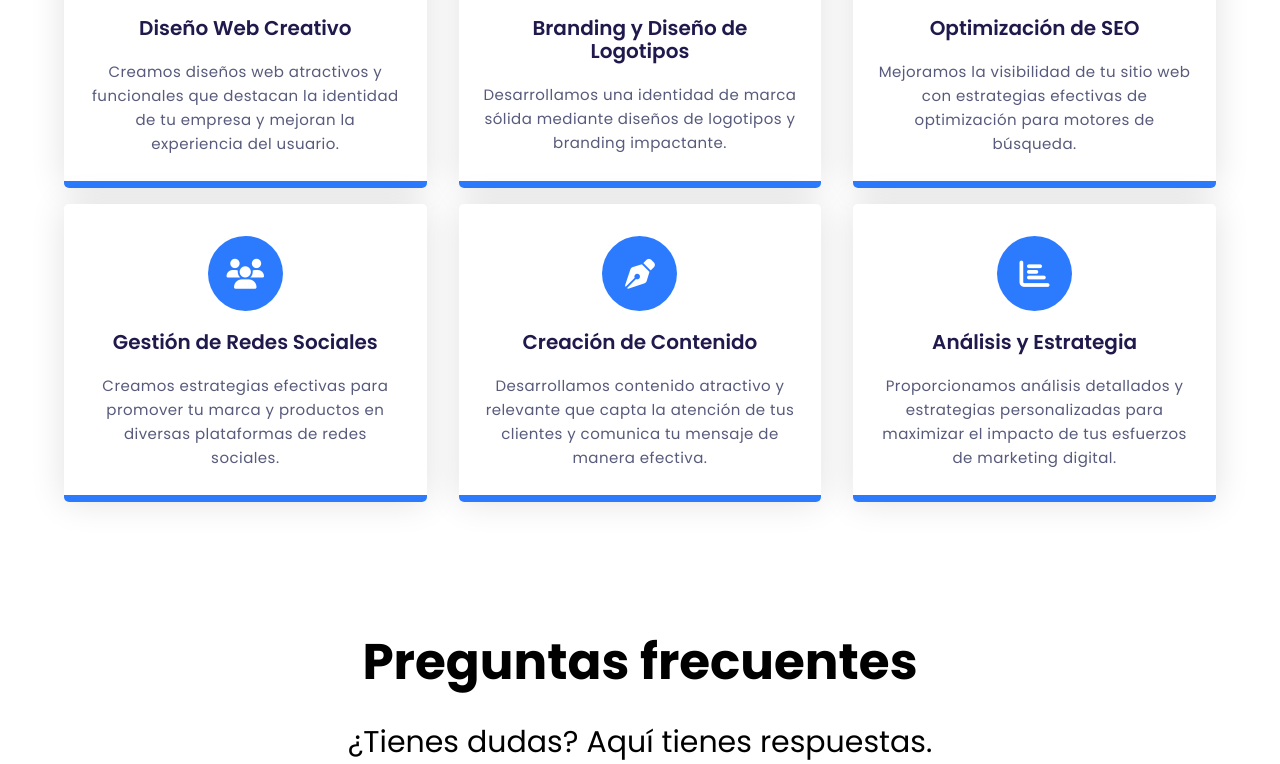
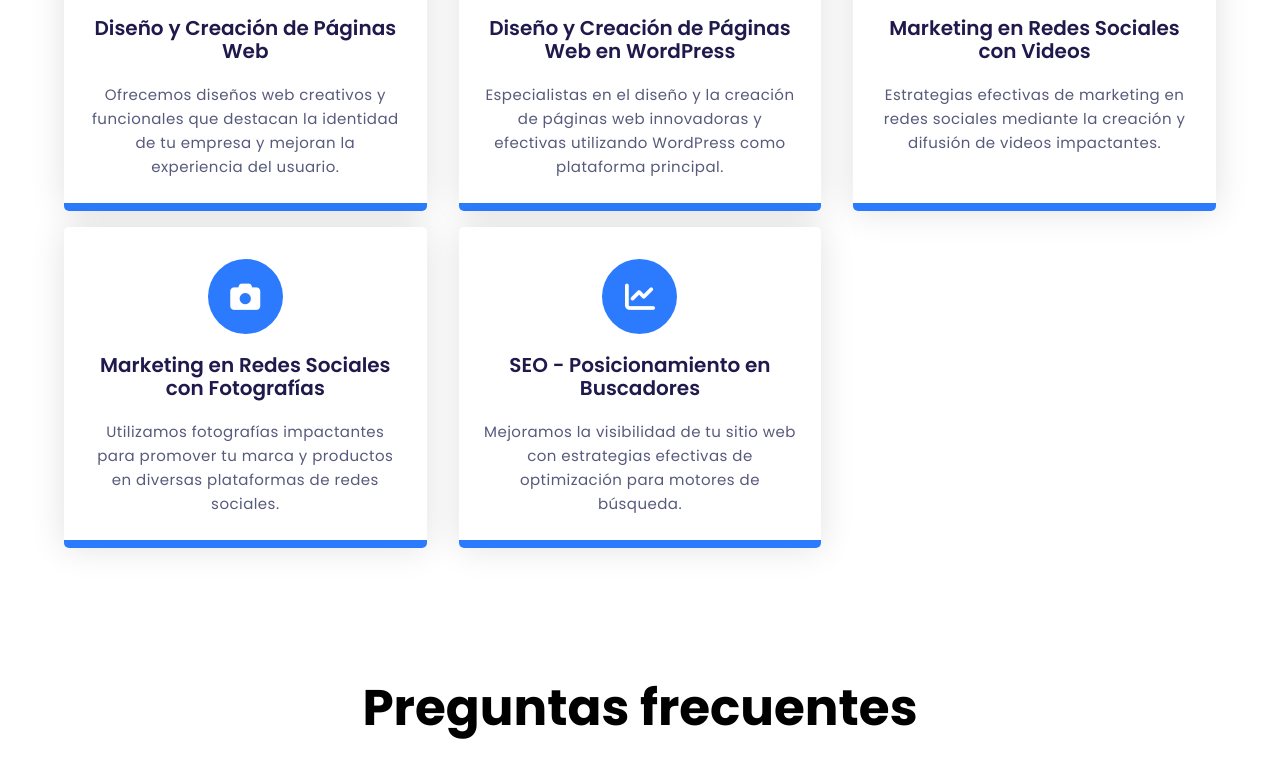
Before and after one commit to rafaeldavidmoreno/Service-Provider.github.io, a plain HTML site: page index.html in a window 1280 px wide. Shown: the part 1666-2430 px from the top of the page. Drawn offline with nearby package versions, Linux system fonts and the light colour scheme.

Commit message:
Update index.html

```diff
--- a/index.html
+++ b/index.html
@@ -6,7 +6,7 @@
     <meta http-equiv="X-UA-Compatible" content="IE=edge">
     <meta name="viewport" content="width=device-width, initial-scale=1.0">
     <meta name="description" content="Ofrecemos una amplia gama de servicios digitales, incluyendo diseño web, desarrollo de aplicaciones y marketing digital. ¡Encuentra el servicio que necesitas!">
-    <meta name="keywords" content="servicios digitales, servicios en oferta, servicios freelancer, servicios de todo tipo">
+    <meta name="keywords" content="servicios digitales, servicios en oferta, servicios freelancer, servicios de todo tipo, marketing, SEO , marketing de empresas,marketing con videos, marketing con imagenes, marketing digital">
     <meta name="author" content="Rafael Moreno Cruz">
     <meta name="robots" content="index, follow">
     <title>Servicios</title>
@@ -85,64 +85,53 @@
                         <div class="icon-wrapper">
                             <i class="fas fa-laptop-code"></i>
                         </div>
-                        <h3 class="service-title">Diseño Web Creativo</h3>
+                        <h3 class="service-title">Diseño y Creación de Páginas Web</h3>
                         <p class="service-section-p">
-                            Creamos diseños web atractivos y funcionales que destacan la identidad de tu empresa y mejoran la experiencia del usuario.
+                            Ofrecemos diseños web creativos y funcionales que destacan la identidad de tu empresa y mejoran la experiencia del usuario.
                         </p>
                     </div>
                 </div>
                 <div class="column">
                     <div class="card">
                         <div class="icon-wrapper">
-                            <i class="fas fa-paint-brush"></i>
+                            <i class="fab fa-wordpress"></i>
                         </div>
-                        <h3 class="service-title">Branding y Diseño de Logotipos</h3>
+                        <h3 class="service-title">Diseño y Creación de Páginas Web en WordPress</h3>
                         <p class="service-section-p">
-                            Desarrollamos una identidad de marca sólida mediante diseños de logotipos y branding impactante.
+                            Especialistas en el diseño y la creación de páginas web innovadoras y efectivas utilizando WordPress como plataforma principal.
                         </p>
                     </div>
                 </div>
                 <div class="column">
                     <div class="card">
                         <div class="icon-wrapper">
-                            <i class="fas fa-chart-line"></i>
+                            <i class="fas fa-video"></i>
                         </div>
-                        <h3 class="service-title">Optimización de SEO</h3>
+                        <h3 class="service-title">Marketing en Redes Sociales con Videos</h3>
                         <p class="service-section-p">
-                            Mejoramos la visibilidad de tu sitio web con estrategias efectivas de optimización para motores de búsqueda.
+                            Estrategias efectivas de marketing en redes sociales mediante la creación y difusión de videos impactantes.
+                        </p>
+                    </div>
+                </div>
+                <div class="column">
+                    <div class="card">
+                        <div class="icon-wrapper">
+                            <i class="fas fa-camera"></i>
+                        </div>
+                        <h3 class="service-title">Marketing en Redes Sociales con Fotografías</h3>
+                        <p class="service-section-p">
+                            Utilizamos fotografías impactantes para promover tu marca y productos en diversas plataformas de redes sociales.
                         </p>
                     </div>
                 </div>
                <div class="column">
                     <div class="card">
                         <div class="icon-wrapper">
-                            <i class="fas fa-users"></i>
+                            <i class="fas fa-chart-line"></i>
                         </div>
-                        <h3 class="service-title">Gestión de Redes Sociales</h3>
+                        <h3 class="service-title">SEO - Posicionamiento en Buscadores</h3>
                         <p class="service-section-p">
-                            Creamos estrategias efectivas para promover tu marca y productos en diversas plataformas de redes sociales.
-                        </p>
-                    </div>
-                </div>
-                <div class="column">
-                    <div class="card">
-                        <div class="icon-wrapper">
-                            <i class="fas fa-pen-nib"></i>
-                        </div>
-                        <h3 class="service-title">Creación de Contenido</h3>
-                        <p class="service-section-p">
-                            Desarrollamos contenido atractivo y relevante que capta la atención de tus clientes y comunica tu mensaje de manera efectiva.
-                        </p>
-                    </div>
-                </div>
-                <div class="column">
-                    <div class="card">
-                        <div class="icon-wrapper">
-                            <i class="fas fa-chart-bar"></i>
-                        </div>
-                        <h3 class="service-title">Análisis y Estrategia</h3>
-                        <p class="service-section-p">
-                            Proporcionamos análisis detallados y estrategias personalizadas para maximizar el impacto de tus esfuerzos de marketing digital.
+                            Mejoramos la visibilidad de tu sitio web con estrategias efectivas de optimización para motores de búsqueda.
                         </p>
                     </div>
                 </div>
```
